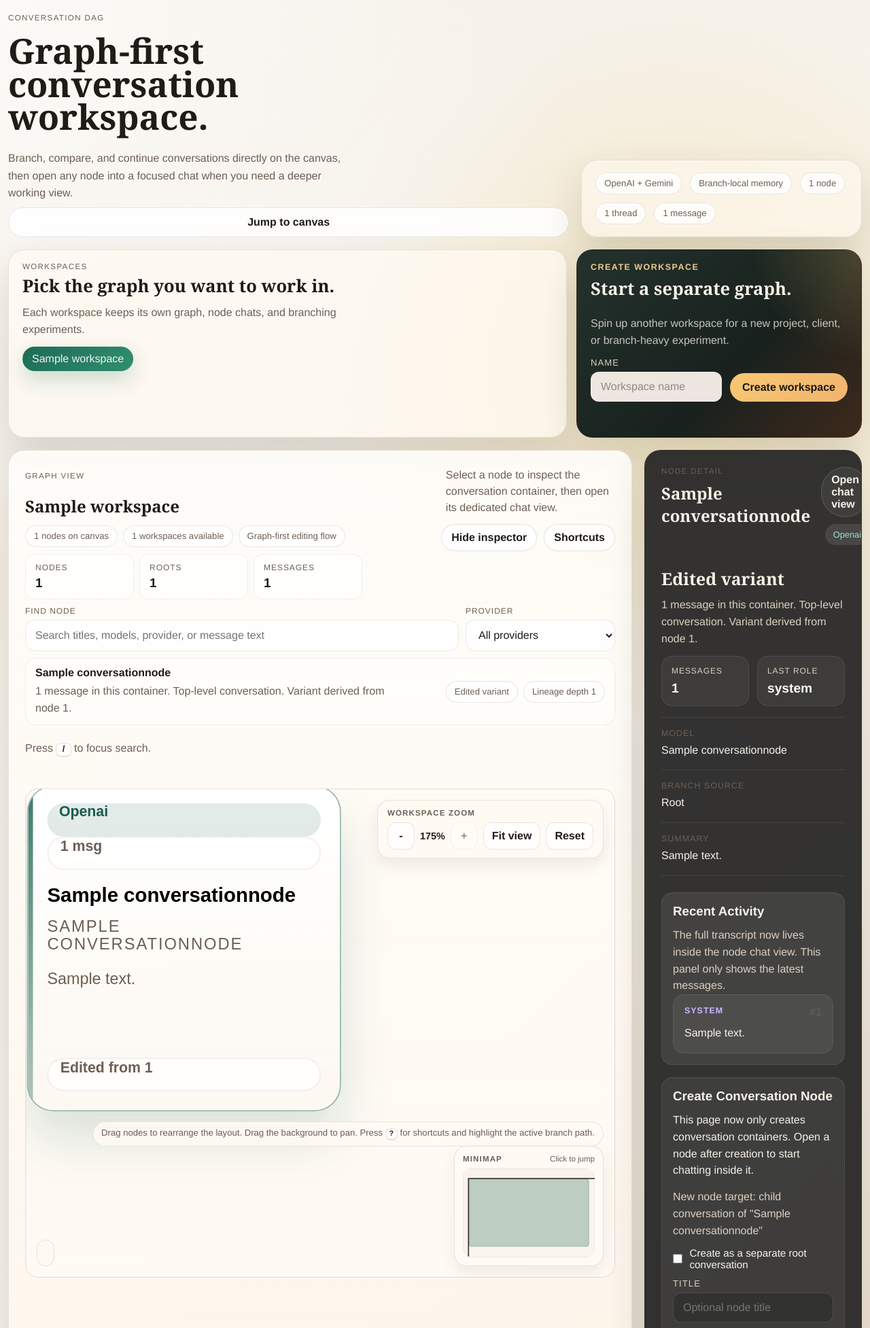
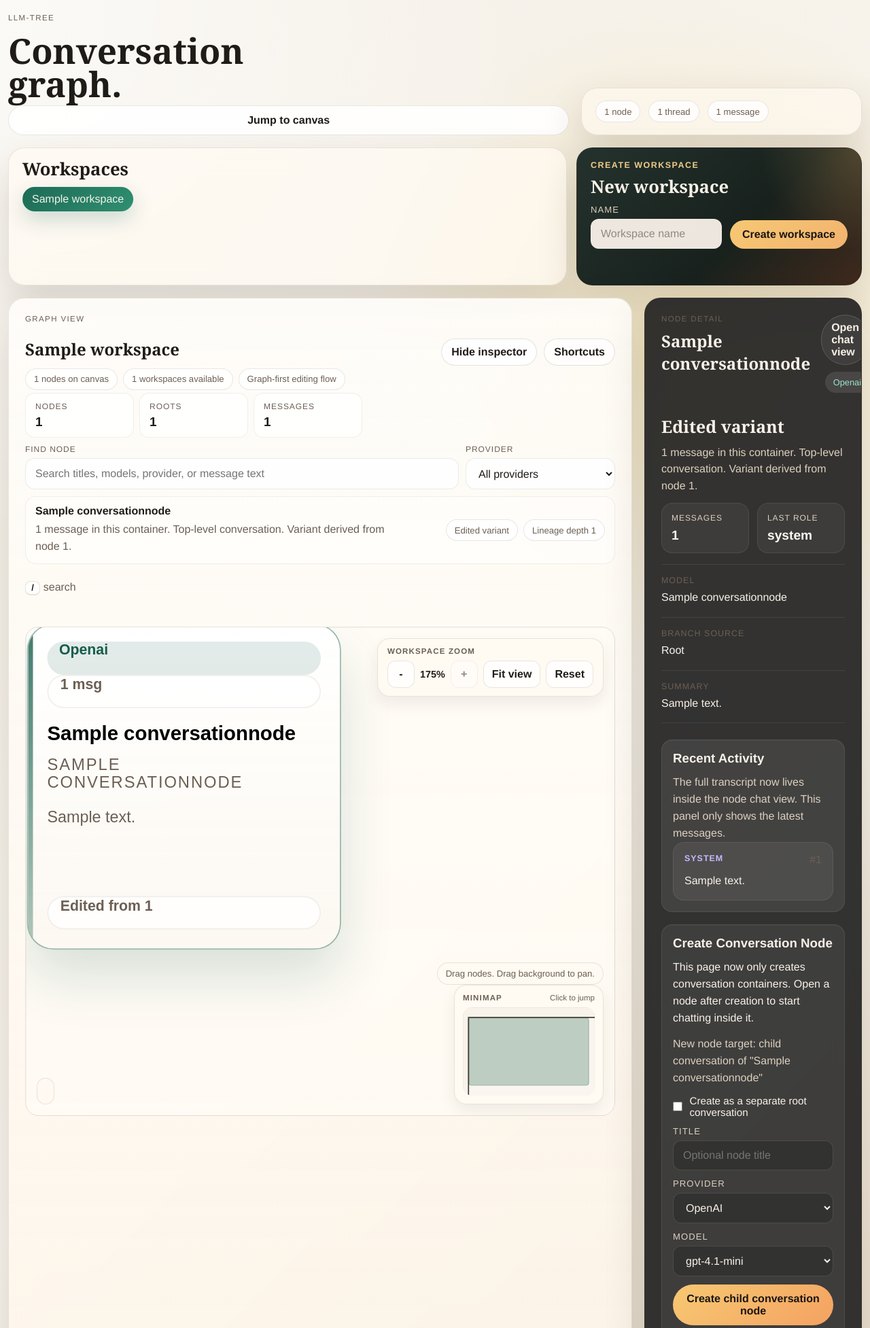
Before and after one commit to Howardleejhenhao/Generative-AI-LLM-Tree, a Django app: a page that uses tree_ui/templates/tree_ui/index.html in a window 1280 px wide. Shown: the top 1954 px of the page at 68% size. Run offline with Django 5.2, Linux system fonts and the light colour scheme; tables that the repository leaves empty hold one stand-in row (values such as "Sample post").

Commit message:
feat: minimize homepage copy

```diff
--- a/tree_ui/static/tree_ui/js/app.js
+++ b/tree_ui/static/tree_ui/js/app.js
@@ -199,7 +199,7 @@
 
 function getSelectionSummaryText(node) {
   if (!node) {
-    return "Choose a node to inspect details, open chat, or branch from that exact point in the tree.";
+    return "Select a node.";
   }
 
   const messageCount = node.messages.length;
@@ -246,7 +246,7 @@
 
   if (!isSearchActive()) {
     workspaceSearchResults.hidden = true;
-    workspaceSearchFeedback.innerHTML = "Press <kbd>/</kbd> to focus search.";
+    workspaceSearchFeedback.innerHTML = "<kbd>/</kbd> search";
     return;
   }
 
@@ -402,7 +402,7 @@
   nodeParent.textContent = "Root";
   nodeSummary.textContent = "Create a root conversation node to begin the workspace.";
   nodeModeLabel.textContent = "Waiting for selection";
-  nodeFocusCopy.textContent = "Pick a node to inspect its recent messages and branch from it safely.";
+  nodeFocusCopy.textContent = "Pick a node.";
   nodeMessageCount.textContent = "0";
   nodeLastRole.textContent = "Empty";
   messageList.innerHTML = "";
--- a/tree_ui/templates/tree_ui/index.html
+++ b/tree_ui/templates/tree_ui/index.html
@@ -6,17 +6,11 @@
 {% block content %}
   <section class="hero hero-compact">
     <div class="hero-copy-block">
-      <p class="eyebrow">Conversation DAG</p>
-      <h1>Graph-first conversation workspace.</h1>
-      <p class="hero-copy">
-        Branch, compare, and continue conversations directly on the canvas, then open any node
-        into a focused chat when you need a deeper working view.
-      </p>
+      <p class="eyebrow">LLM-Tree</p>
+      <h1>Conversation graph.</h1>
       <a class="hero-action-link" href="#workspace-shell">Jump to canvas</a>
     </div>
     <div class="hero-meta hero-meta-minimal">
-      <span class="workspace-summary-pill">OpenAI + Gemini</span>
-      <span class="workspace-summary-pill">Branch-local memory</span>
       <span class="workspace-summary-pill" id="hero-node-count">{{ graph_payload.nodes|length }} nodes</span>
       <span class="workspace-summary-pill" id="hero-root-count">-</span>
       <span class="workspace-summary-pill" id="hero-message-count">-</span>
@@ -26,11 +20,7 @@
   <section class="workspace-toolbar workspace-toolbar-compact">
     <div class="workspace-switcher">
       <div class="workspace-toolbar-heading">
-        <p class="eyebrow">Workspaces</p>
-        <h2>Pick the graph you want to work in.</h2>
-        <p class="workspace-toolbar-copy">
-          Each workspace keeps its own graph, node chats, and branching experiments.
-        </p>
+        <h2>Workspaces</h2>
       </div>
       <div class="workspace-list">
         {% for workspace in workspace_list %}
@@ -43,10 +33,7 @@
     <form class="workspace-create-form" id="workspace-create-form" data-create-workspace-url="{% url 'create_workspace' %}">
       {% csrf_token %}
       <p class="workspace-create-kicker">Create Workspace</p>
-      <h2>Start a separate graph.</h2>
-      <p class="workspace-create-copy">
-        Spin up another workspace for a new project, client, or branch-heavy experiment.
-      </p>
+      <h2>New workspace</h2>
       <div class="workspace-create-row">
         <label class="form-field workspace-create-field">
           <span>Name</span>
@@ -71,7 +58,6 @@
           </div>
         </div>
         <div class="canvas-panel-actions">
-          <p class="panel-note">Select a node to inspect the conversation container, then open its dedicated chat view.</p>
           <div class="canvas-panel-action-row">
             <button class="detail-toggle-button" id="detail-panel-toggle" type="button" aria-expanded="true" aria-controls="detail-panel">
               Hide inspector
@@ -119,16 +105,14 @@
         <div class="workspace-focus-inline">
           <div class="workspace-focus-copy">
             <strong id="workspace-selection-title">No node selected</strong>
-            <p id="workspace-selection-summary">
-              Choose a node to inspect details, open chat, or branch from that exact point in the tree.
-            </p>
+            <p id="workspace-selection-summary">Select a node.</p>
           </div>
           <div class="workspace-selection-flags">
             <span class="workspace-summary-pill" id="workspace-selection-type">No active path</span>
             <span class="workspace-summary-pill" id="workspace-selection-depth">Lineage depth 0</span>
           </div>
         </div>
-        <p class="workspace-search-feedback" id="workspace-search-feedback">Press <kbd>/</kbd> to focus search.</p>
+        <p class="workspace-search-feedback" id="workspace-search-feedback"><kbd>/</kbd> search</p>
         <div class="workspace-search-results" id="workspace-search-results" hidden></div>
       </div>
       <div class="graph-stage" id="graph-stage">
@@ -155,8 +139,8 @@
         <div class="graph-canvas" id="graph-canvas">
           <div class="graph-empty" id="graph-empty"{% if graph_payload.nodes %} hidden{% endif %}>
             <div class="graph-empty-copy-block">
-              <strong>No nodes yet. Start with a conversation lane.</strong>
-              <p>Create the first root node manually, or use a quick-start preset to prefill the form.</p>
+              <strong>No nodes yet.</strong>
+              <p>Start with a root node.</p>
             </div>
             <div class="graph-empty-presets">
               <button
@@ -201,7 +185,7 @@
           <div class="graph-nodes" id="graph-nodes"></div>
         </div>
         <p class="graph-status" id="graph-status" data-node-position-url-template="{% url 'update_node_position' graph_payload.workspace.slug 999999 %}" role="status" aria-live="polite"></p>
-        <p class="graph-hint" id="graph-hint">Drag nodes to rearrange the layout. Drag the background to pan. Press <kbd>?</kbd> for shortcuts and highlight the active branch path.</p>
+        <p class="graph-hint" id="graph-hint">Drag nodes. Drag background to pan.</p>
       </div>
     </div>
 
@@ -228,7 +212,7 @@
       <section class="detail-focus-card detail-focus-card-minimal">
         <div class="detail-focus-copy">
           <h3 id="node-mode-label">Waiting for selection</h3>
-          <p id="node-focus-copy">Pick a node to inspect its recent messages and branch from it safely.</p>
+          <p id="node-focus-copy">Pick a node.</p>
         </div>
         <div class="detail-focus-metrics detail-focus-metrics-minimal">
           <div>
```
Also changed, not shown: docs/agent-progress.md (+43 -0 lines), tree_ui/tests.py (+4 -4 lines).
